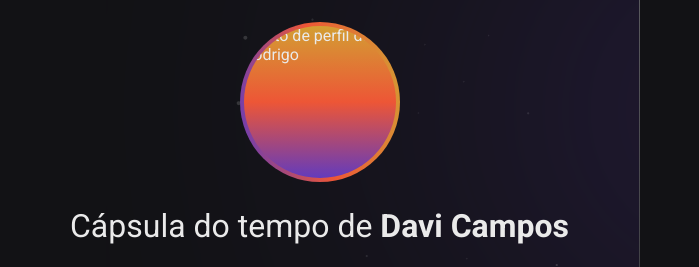
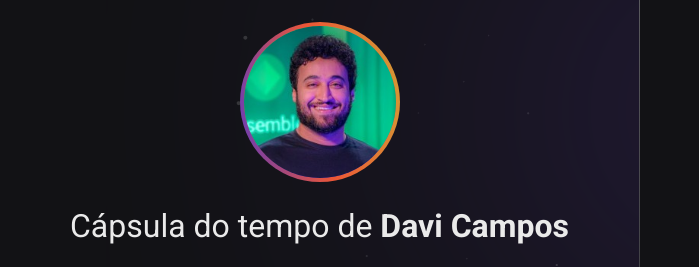
Before and after one commit to DavuiC/nlw-spacetime, a plain HTML site: page index.html in a window 1280 px wide. Shown: the part 284-551 px from the top of the page, 0-699 px from the left. Drawn offline with Linux system fonts and the light colour scheme; the site is published under a folder, as on GitHub Pages, so addresses that start at the root find nothing.

Commit message:
initial commit

```diff
--- a/index.html
+++ b/index.html
@@ -21,7 +21,7 @@
   <body>
     <aside>
       <img src="./assets/logo.svg" alt="Logo NLW Spacetime" />
-      <img src="/assets/rodrigo.jpeg" alt="foto de perfil do Rodrigo" />
+      <img src="./assets/rodrigo.jpeg" alt="foto de perfil do Rodrigo" />
 
       <p>Cápsula do tempo de <strong>Davi Campos</strong></p>
 
```
